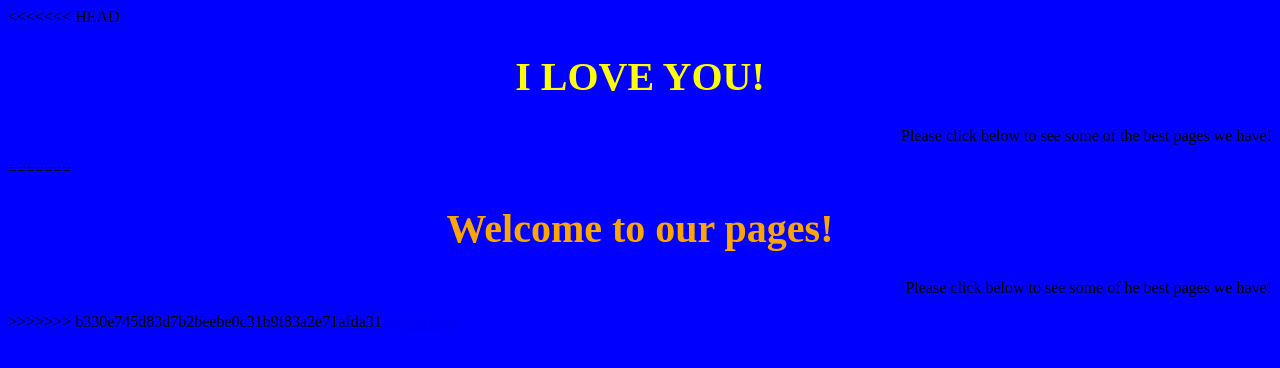
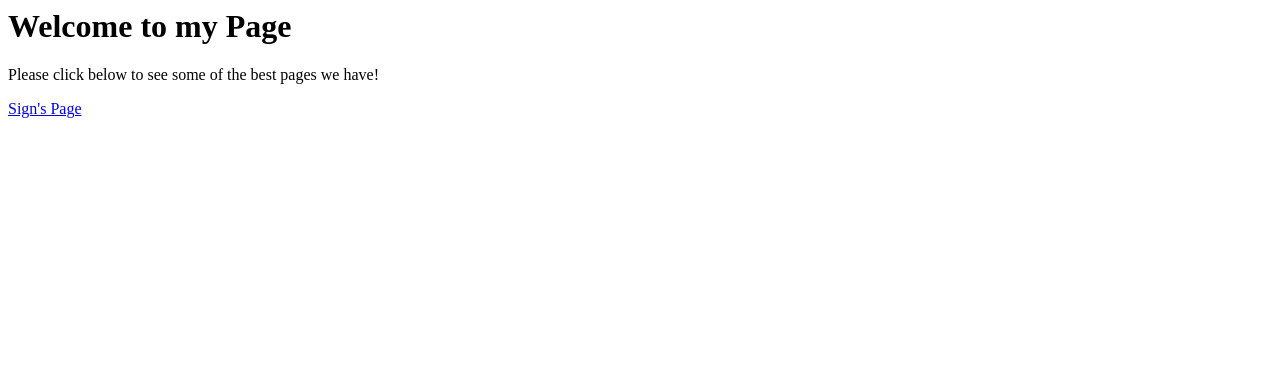
Before and after one commit to ustapabroser/french-profile, a plain HTML site: page index.html in a window 1280 px wide. Drawn offline with Linux system fonts and the light colour scheme.

Commit message:
update_done

```diff
--- a/index.html
+++ b/index.html
@@ -1,13 +1,8 @@
 <html>
 <head></head>
-<body style="background-color: blue">
-<<<<<<< HEAD
-<h1 style="color: yellow; font-size:2.5em; text-align: center">I LOVE YOU!</h1>
-<p style="text-align:right">Please click below to see some of the best pages we have!</p>
-=======
-<h1 style="color: orange; font-size: 2.5em; text-align: center">Welcome to our pages!</h1>
-<p style="text-align: right">Please click below to see some of he best pages we have!</p>
->>>>>>> b330e745d83d7b2beebe0c31b9f83a2e71afda31
+<body>
+<h1>Welcome to my Page</h1>
+<p>Please click below to see some of the best pages we have!</p>
 <a href="pages/appier_sign.html">Sign's Page</a><a></a>
 </body>
 </html>
```
Also changed, not shown: pages/Bonsu.html (+3 -3 lines).
